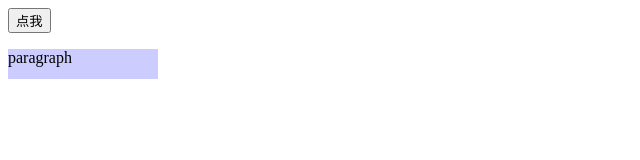
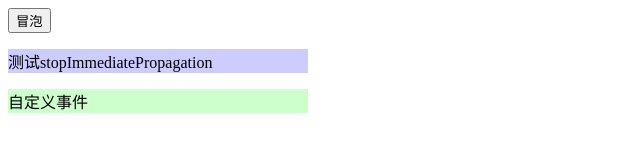
Before and after one commit to jugetaozi/codeLibrary, a plain HTML site: page eventModel.html in a window 1280 px wide. Shown: the whole page, without its empty margins (0-640 px from the left). Drawn offline with Linux system fonts and the light colour scheme.

Commit message:
增加自定义事件demo

```diff
--- a/eventModel.html
+++ b/eventModel.html
@@ -4,15 +4,16 @@
     <meta charset="UTF-8">
     <title>事件模型代码</title>
     <style>
-        p { height: 30px; width: 150px; background-color: #ccf; }
-        div {height: 30px; width: 150px; background-color: #cfc; }
+        p { width: 300px; background-color: #ccf; }
+        div {width:300px; background-color: #cfc; }
     </style>
 </head>
 <body id="body">
-    <button id="bubbling">点我</button>
+    <button id="bubbling">冒泡</button>
     <div>
-        <p>paragraph</p>
+        <p>测试stopImmediatePropagation</p>
     </div>
+    <div id="ele">自定义事件</div>
 <script>
     var bodyele=document.getElementById("body");
     bodyele.addEventListener('click', function(e) {
@@ -49,6 +50,19 @@
         //p元素的click事件没有向上冒泡,该函数不会被执行.
     }, false);
 </script>
+<script>
+    //自定义事件
+    var ele=document.getElementById("ele");
+    ele.addEventListener("myEvent", function(event) {
+        console.log("create myEvent"+event.detail);
+    });
+
+    // 创建
+    var evt = document.createEvent("CustomEvent");
+    // 初始化
+    evt.initCustomEvent("myEvent", true, false," is ok");
+    ele.dispatchEvent(evt);
+</script>
 </body>
 
 </html>
```
